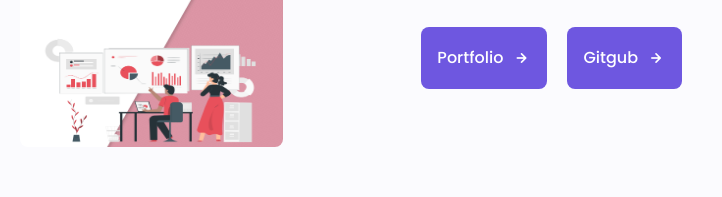
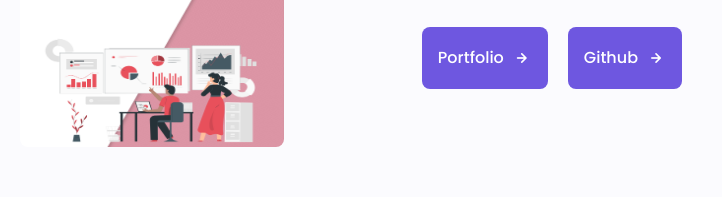
Before and after one commit to Hanny0809/portfolio-webpage, a plain HTML site: page index.html in a window 1280 px wide. Shown: the part 2342-2539 px from the top of the page, 260-982 px from the left. Drawn offline with nearby package versions, Linux system fonts and the light colour scheme.

Commit message:
index.html 수정

```diff
--- a/index.html
+++ b/index.html
@@ -396,7 +396,7 @@
                     href="https://github.com/Hanny0809/Bigdata_python"
                     target="_blank"
                     class="button button--flex button--small portfolio__button"
-                    >Gitgub
+                    >Github
                     <i class="uil uil-arrow-right button__icon"></i>
                   </a>
                 </div>
```
